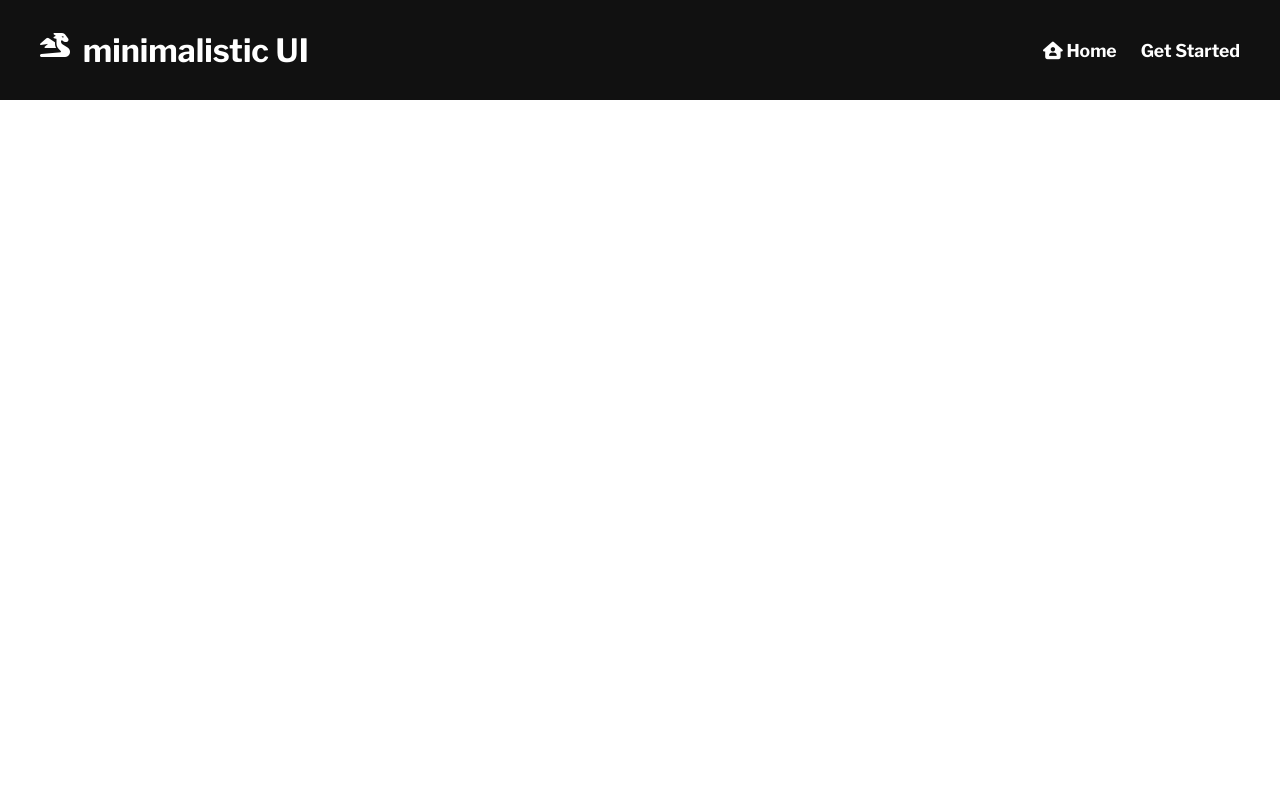
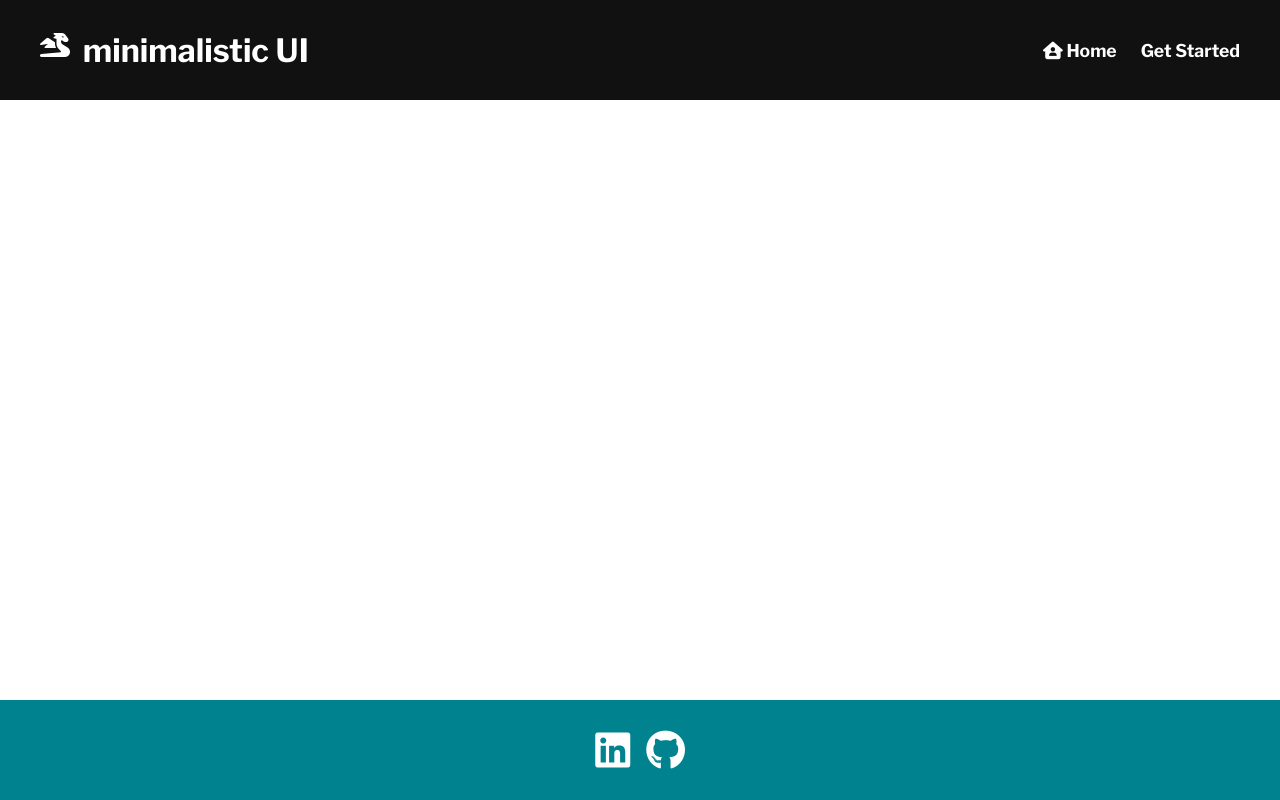
Before and after one commit to bishwajitP27/minimalistic-ui-component-library, a plain HTML site: page components/index.html in a window 1280 px wide. Drawn offline with nearby package versions, Linux system fonts and the light colour scheme.

Commit message:
Footer added

```diff
--- a/components/index.html
+++ b/components/index.html
@@ -30,5 +30,19 @@
             </ul>
         </nav>
     </header>
+    <footer class="main-footer">
+        <ul class="main-footer--items flex">
+            <li class="main-footer--item">
+                <a href="https://www.linkedin.com/in/vishbpradhan/" target="_blank">
+                    <i class="fa-brands fa-linkedin"></i>
+                </a>
+            </li>
+            <li class="main-footer--item">
+                <a href="https://www.github.com/bishwajitP27" target="_blank">
+                    <i class="fa-brands fa-github"></i>
+                </a>
+            </li>
+        </ul>
+    </footer>
 </body>
 </html>
--- a/styles/reset.css
+++ b/styles/reset.css
@@ -12,6 +12,10 @@ figure, figcaption, footer, header, nav, section {
     vertical-align: baseline;
 }
 
+header, footer {
+    display: block;
+}
+
 ol, ul {
     list-style: none;
 }
--- a/styles/style.css
+++ b/styles/style.css
@@ -32,7 +32,9 @@ h2 {
     font-weight: 700;
     height: 100px;
     padding: 1.25rem 2.5rem;
-    justify-content: space-between;;
+    justify-content: space-between;
+    position: fixed;
+    width: 100%;
 }
 
 .main-header__brand {
@@ -68,3 +70,30 @@ h2 {
 .align-item--center {
     align-items: center;
 }
+
+.main-footer {
+    height: 100px;
+    width: 100%;
+    margin: auto;
+    background: #00838f;
+    position: absolute;
+    bottom: 0;
+}
+
+.main-footer--items {
+    justify-content: center;
+    align-items: center;
+    height: 100%;
+    gap: 1rem;
+    background: transparent;
+}
+
+.main-footer--item {
+    font-size: 2.5rem;
+    background: transparent;
+}
+
+.main-footer--item > a > i {
+    height: 80%;
+    color: #fff;
+}
```
Also changed, not shown: index.html (+14 -0 lines).
